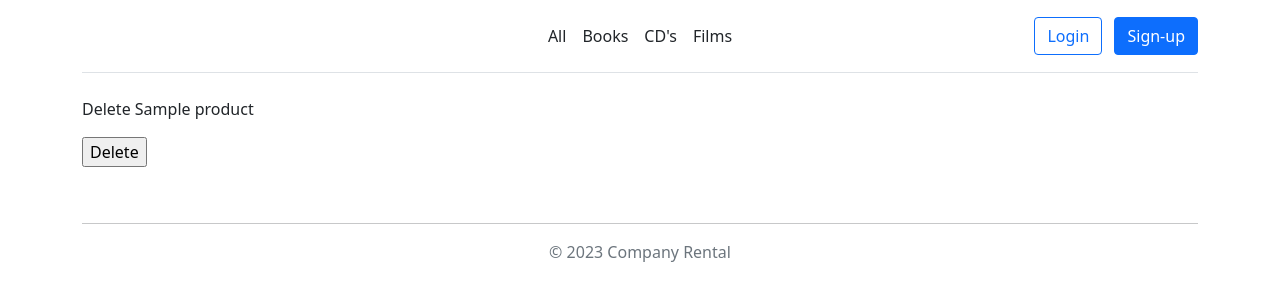
After one commit to ktylzanowski/rental, a Django app: page /adminpanel/products/deleteProduct/1 in a window 1280 px wide. The commit adds this page. Shown: the top 301 px of the page. Run offline with Django 4.2, Linux system fonts and the light colour scheme; tables that the repository leaves empty hold one stand-in row (values such as "Sample post"); parts of the project's set-up code (start-up, migrations or seed data) failed here and were passed over.

Commit message:
revised categories and addition of deleteview products

```diff
--- a/adminpanel/urls.py
+++ b/adminpanel/urls.py
@@ -12,4 +12,5 @@ urlpatterns = [
     path('adminpanel/products/addBook', views.BookCreateView.as_view(), name='BookCreateView'),
     path('adminpanel/products/addCD', views.CDCreateView.as_view(), name='CDCreateView'),
     path('adminpanel/products/addFilm', views.FilmCreateView.as_view(), name='FilmCreateView'),
+    path('adminpanel/products/deleteProduct/<int:pk>', views.ProductDeleteView.as_view(), name='ProductDeleteView'),
 ]
--- a/adminpanel/views.py
+++ b/adminpanel/views.py
@@ -71,9 +71,9 @@ class ProductsListView(ListView):
 
     def get_context_data(self, *, object_list=None, **kwargs):
         data = super().get_context_data(**kwargs)
-        data['books'] = Book.objects.all()
-        data['cds'] = CD.objects.all()
-        data['films'] = Film.objects.all()
+        data['books'] = Product.objects.filter(category='book')
+        data['cds'] = Product.objects.filter(category='cd')
+        data['films'] = Product.objects.filter(category='film')
         return data
 
 
@@ -128,6 +128,7 @@ class FilmCreateView(CreateView):
     ]
 
 
-class BookDeleteView(DeleteView):
-    model = Book
-    success_url = '/adminpanel/'
+class ProductDeleteView(DeleteView):
+    model = Product
+    template_name = 'adminpanel/productDelete.html'
+    success_url = '/adminpanel/products'
--- a/cart/views.py
+++ b/cart/views.py
@@ -1,6 +1,6 @@
 from django.views.generic import View
 from .models import CartItem, Cart
-from orders.models import Order, OrderItem,Payment, Shipping, ShippingMethod
+from orders.models import Order, OrderItem, Payment, Shipping, ShippingMethod
 from products.models import Product
 from django.shortcuts import redirect, render
 from django.utils import timezone
--- a/products/admin.py
+++ b/products/admin.py
@@ -1,7 +1,6 @@
 from django.contrib import admin
-from .models import CD, Book, Film, Category
+from .models import CD, Book, Film
 
 admin.site.register(CD)
 admin.site.register(Book)
 admin.site.register(Film)
-admin.site.register(Category)
--- a/products/models.py
+++ b/products/models.py
@@ -3,18 +3,16 @@ from django.db import models
 from django.urls import reverse
 
 
-class Category(models.Model):
-    name = models.CharField(max_length=100)
-
-    def __str__(self):
-        return str(self.name)
-
-
 class Product(PolymorphicModel):
+    CHOICES_CATEGORY = (
+        ('book', 'Book'),
+        ('cd', 'CD'),
+        ('film', 'Film'),
+    )
 
     title = models.CharField(max_length=100, blank=True)
     image = models.ImageField(upload_to='product', default=None)
-    category = models.ForeignKey(Category, on_delete=models.CASCADE, default=None)
+    category = models.CharField(choices=CHOICES_CATEGORY, max_length=20, blank=True, null=False)
     quantity = models.IntegerField(null=False)
     is_available = models.BooleanField(default=True, null=False)
     price = models.IntegerField(null=False, default=15)
--- a/products/urls.py
+++ b/products/urls.py
@@ -3,6 +3,6 @@ from . import views
 
 urlpatterns = [
     path('', views.Home.as_view(), name='home'),
-    path('category/<str:cats>/', views.ProductsByCategoryView.as_view(), name='ByCategory'),
+    path('category/<str:category>/', views.ProductsByCategoryView.as_view(), name='ByCategory'),
     path('product/<int:pk>', views.ProductDetailView.as_view(), name='ProductDetail'),
 ]
--- /dev/null
+++ b/templates/adminpanel/productDelete.html
@@ -0,0 +1,14 @@
+{% extends 'base.html' %}
+{% load static %}
+{% block content %}
+
+<div class="container">
+
+<form action="" method="POST">{% csrf_token %}
+    <p>Delete {{object}}</p>
+    <input type="submit" value="Delete">
+</form>
+
+</div>
+
+{% endblock %}
--- a/templates/adminpanel/productListView.html
+++ b/templates/adminpanel/productListView.html
@@ -22,7 +22,7 @@
             <td> {{ book.quantity }}</td>
             <td> {{ book.popularity }}</td>
             <td>Edit</td>
-            <td>Delete</td>
+            <td><a href="{% url 'ProductDeleteView' pk=book.pk %}">Delete</a></td>
         </tr>
         {% endfor %}
     </table>
@@ -45,6 +45,8 @@
             <td> {{ cd.genre }}</td>
             <td> {{ cd.quantity }}</td>
             <td> {{ cd.popularity }}</td>
+            <td>Edit</td>
+            <td><a href="{% url 'ProductDeleteView' pk=cd.pk %}">Delete</a></td>
         </tr>
         {% endfor %}
     </table>
@@ -67,6 +69,8 @@
             <td> {{ film.genre }}</td>
             <td> {{ film.quantity }}</td>
             <td> {{ film.popularity }}</td>
+            <td>Edit</td>
+            <td><a href="{% url 'ProductDeleteView' pk=film.pk %}">Delete</a></td>
         </tr>
         {% endfor %}
     </table>
--- a/templates/sections/header.html
+++ b/templates/sections/header.html
@@ -5,9 +5,9 @@
     </a>
     <ul class="nav col-12 col-md-auto mb-2 justify-content-center mb-md-0">
       <li><a href="{% url 'home' %}" class="nav-link px-2 link-dark">All</a></li>
-      <li><a href="{% url 'ByCategory' 'Book'%}" class="nav-link px-2 link-dark">Books</a></li>
-      <li><a href="{% url 'ByCategory' 'CD'%}" class="nav-link px-2 link-dark">CD's</a></li>
-      <li><a href="{% url 'ByCategory' 'Film'%}" class="nav-link px-2 link-dark">Films</a></li>
+      <li><a href="{% url 'ByCategory' 'book'%}" class="nav-link px-2 link-dark">Books</a></li>
+      <li><a href="{% url 'ByCategory' 'cd'%}" class="nav-link px-2 link-dark">CD's</a></li>
+      <li><a href="{% url 'ByCategory' 'film'%}" class="nav-link px-2 link-dark">Films</a></li>
     </ul>
     {% if user.is_authenticated %}
       <div class="col-md-3 text-end">
```
Also changed, not shown: products/views.py (+10 -14 lines), accounts/migrations/0001_initial.py, cart/migrations/0001_initial.py, cart/migrations/0002_initial.py, orders/migrations/0001_initial.py, orders/migrations/0002_initial.py, products/migrations/0001_initial.py.
